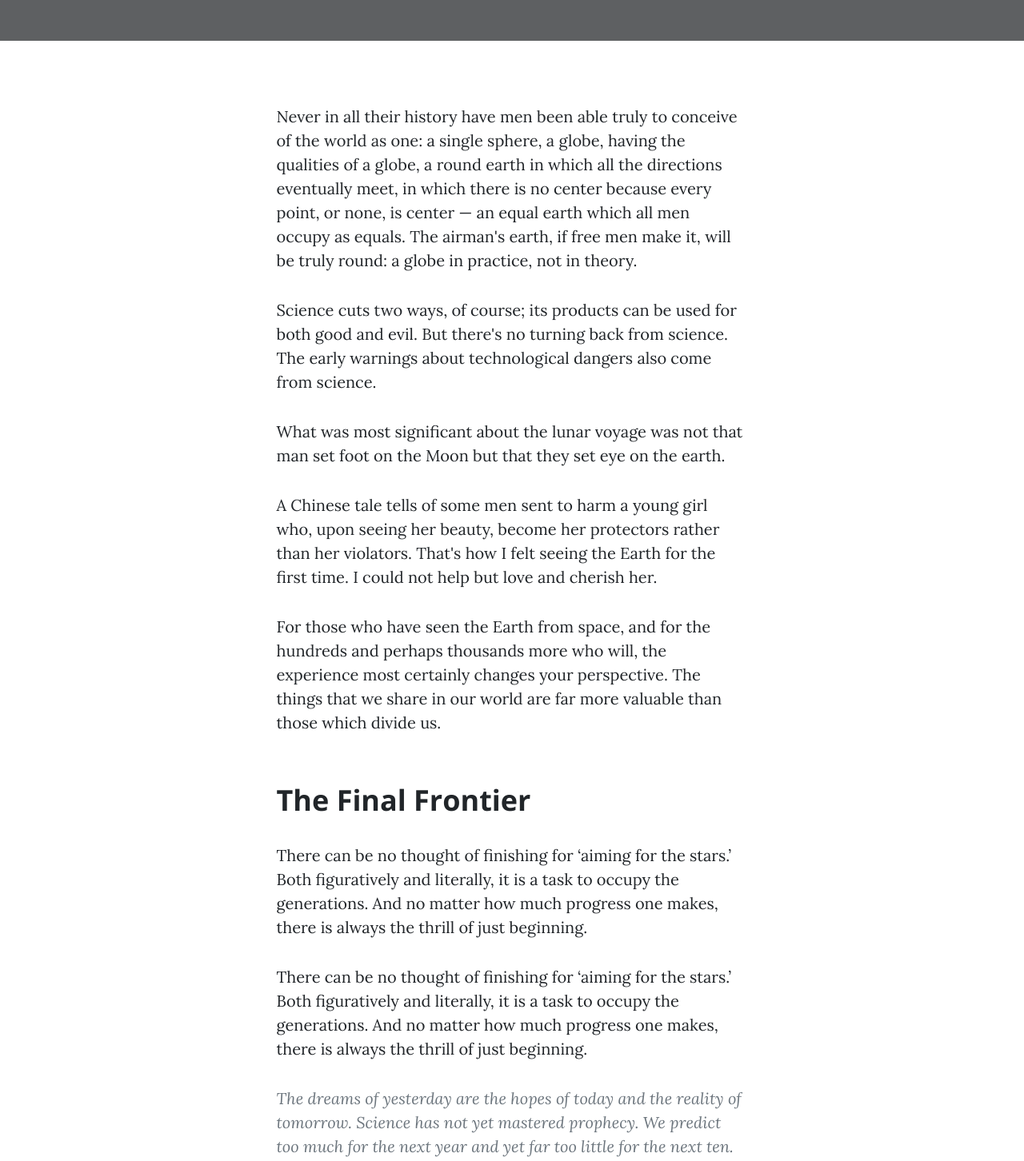
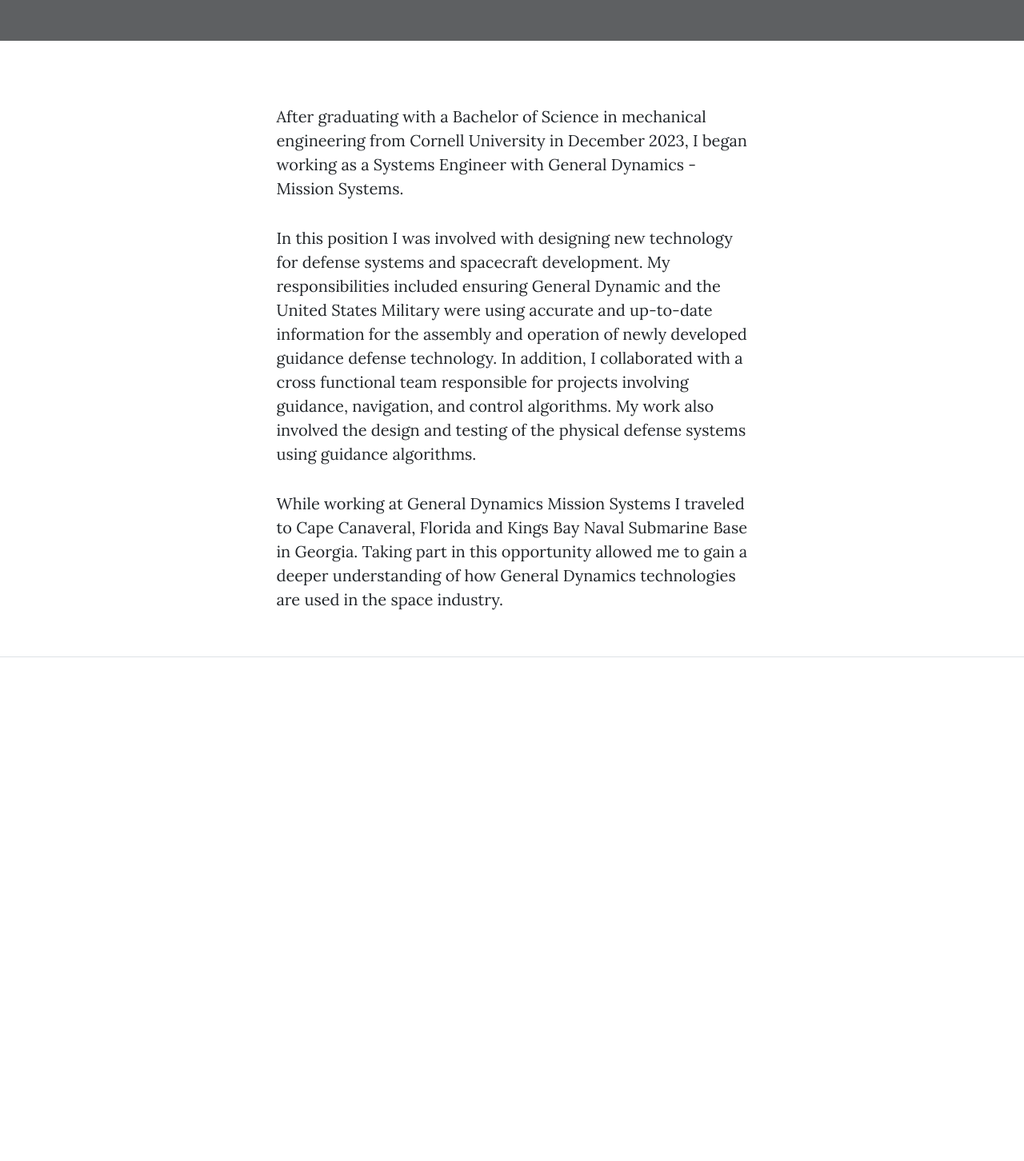
Before and after one commit to MikaylaLahr/ResumePortfolio, a plain HTML site: page startbootstrap-clean-blog-gh-pages/GDMS.html in a window 1280 px wide. Shown: the part 560-2012 px from the top of the page at 80% size. After the commit the page ends 1494 px from the top, so only its background shows below. Drawn offline with nearby package versions, Linux system fonts and the light colour scheme; grey boxes are pictures that could not be loaded.

Commit message:
Update GDMS.html

```diff
--- a/startbootstrap-clean-blog-gh-pages/GDMS.html
+++ b/startbootstrap-clean-blog-gh-pages/GDMS.html
@@ -53,22 +53,20 @@
             <div class="container px-4 px-lg-5">
                 <div class="row gx-4 gx-lg-5 justify-content-center">
                     <div class="col-md-10 col-lg-8 col-xl-7">
-                        <p>Never in all their history have men been able truly to conceive of the world as one: a single sphere, a globe, having the qualities of a globe, a round earth in which all the directions eventually meet, in which there is no center because every point, or none, is center — an equal earth which all men occupy as equals. The airman's earth, if free men make it, will be truly round: a globe in practice, not in theory.</p>
-                        <p>Science cuts two ways, of course; its products can be used for both good and evil. But there's no turning back from science. The early warnings about technological dangers also come from science.</p>
-                        <p>What was most significant about the lunar voyage was not that man set foot on the Moon but that they set eye on the earth.</p>
-                        <p>A Chinese tale tells of some men sent to harm a young girl who, upon seeing her beauty, become her protectors rather than her violators. That's how I felt seeing the Earth for the first time. I could not help but love and cherish her.</p>
-                        <p>For those who have seen the Earth from space, and for the hundreds and perhaps thousands more who will, the experience most certainly changes your perspective. The things that we share in our world are far more valuable than those which divide us.</p>
-                        <h2 class="section-heading">The Final Frontier</h2>
-                        <p>There can be no thought of finishing for ‘aiming for the stars.’ Both figuratively and literally, it is a task to occupy the generations. And no matter how much progress one makes, there is always the thrill of just beginning.</p>
-                        <p>There can be no thought of finishing for ‘aiming for the stars.’ Both figuratively and literally, it is a task to occupy the generations. And no matter how much progress one makes, there is always the thrill of just beginning.</p>
-                        <blockquote class="blockquote">The dreams of yesterday are the hopes of today and the reality of tomorrow. Science has not yet mastered prophecy. We predict too much for the next year and yet far too little for the next ten.</blockquote>
-                        <p>Spaceflights cannot be stopped. This is not the work of any one man or even a group of men. It is a historical process which mankind is carrying out in accordance with the natural laws of human development.</p>
-                        <h2 class="section-heading">Reaching for the Stars</h2>
-                        <p>As we got further and further away, it [the Earth] diminished in size. Finally it shrank to the size of a marble, the most beautiful you can imagine. That beautiful, warm, living object looked so fragile, so delicate, that if you touched it with a finger it would crumble and fall apart. Seeing this has to change a man.</p>
-                        <a href="#!"><img class="img-fluid" src="assets/img/post-sample-image.jpg" alt="..." /></a>
-                        <span class="caption text-muted">To go places and do things that have never been done before – that’s what living is all about.</span>
-                        <p>Space, the final frontier. These are the voyages of the Starship Enterprise. Its five-year mission: to explore strange new worlds, to seek out new life and new civilizations, to boldly go where no man has gone before.</p>
-                        <p>As I stand out here in the wonders of the unknown at Hadley, I sort of realize there’s a fundamental truth to our nature, Man must explore, and this is exploration at its greatest.</p>
+                        <p>After graduating with a Bachelor of Science in mechanical engineering from Cornell University in
+                            December 2023, I began working as a Systems Engineer with General Dynamics - Mission Systems.
+                        </p>
+                        <p>In this position I was involved with designing new technology for defense systems and spacecraft
+                            development. My responsibilities included ensuring General Dynamic and the United States Military
+                            were using accurate and up-to-date information for the assembly and operation of newly developed
+                            guidance defense technology. In addition, I collaborated with a cross functional team responsible
+                            for projects involving guidance, navigation, and control algorithms. My work also involved the
+                            design and testing of the physical defense systems using guidance algorithms.
+                        </p>
+                        <p>While working at General Dynamics Mission Systems I traveled to Cape Canaveral, Florida and Kings
+                            Bay Naval Submarine Base in Georgia. Taking part in this opportunity allowed me to gain a deeper
+                            understanding of how General Dynamics technologies are used in the space industry.
+                        </p>
                     </div>
                 </div>
             </div>
```
